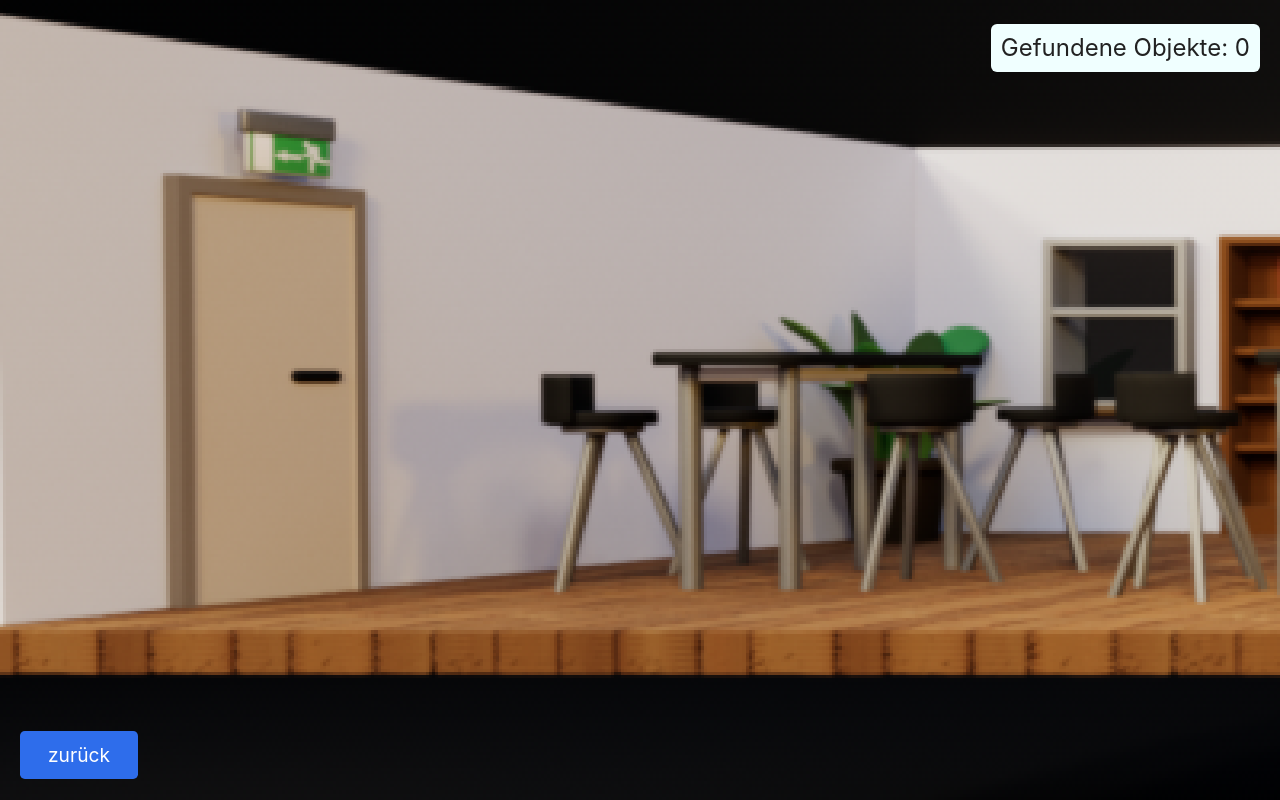
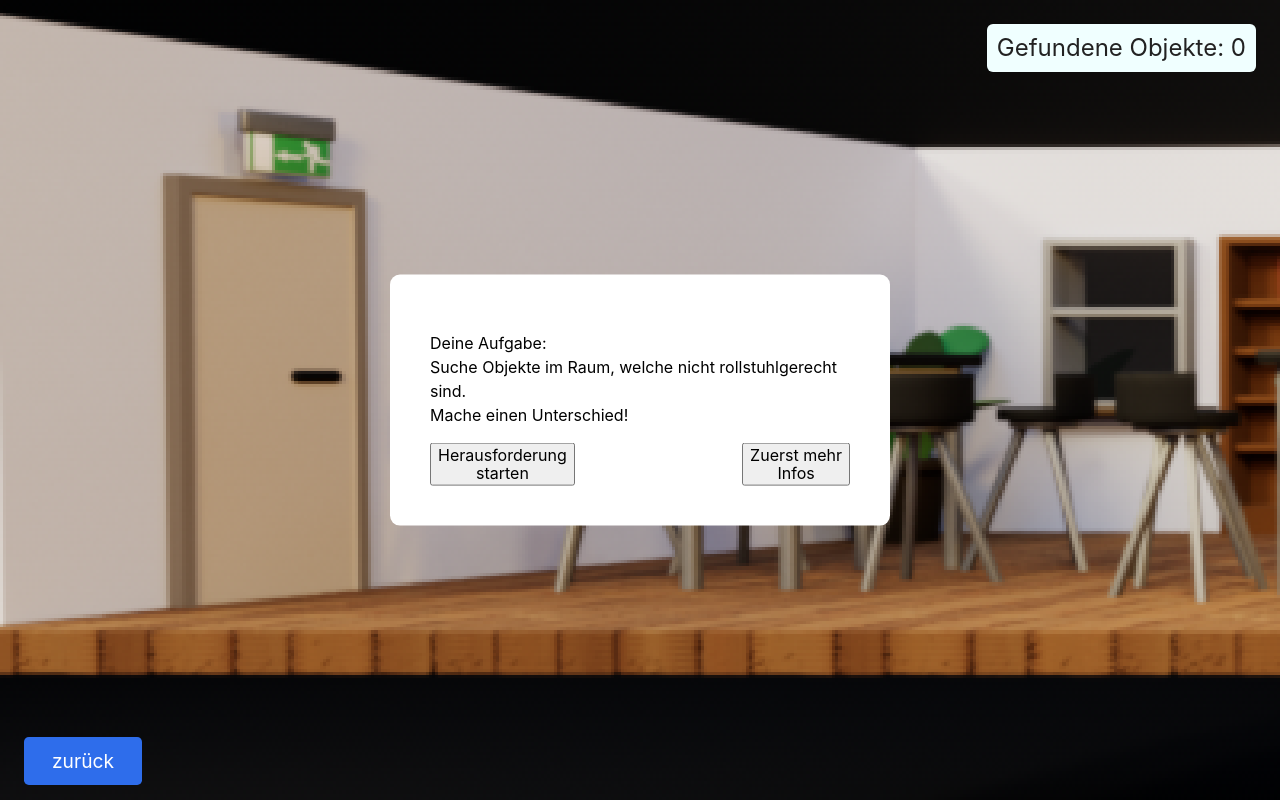
Before and after one commit to valeriebachmann/Hidden-Object-Game, a plain HTML site: page game.html in a window 1280 px wide. Drawn offline with Linux system fonts and the light colour scheme; a script that the page names is missing; a web font is replaced by a local one.

Commit message:
add PopUps in index.html und game.html

```diff
--- a/game.html
+++ b/game.html
@@ -11,14 +11,20 @@
 
 <body>
     <div class="horizontalSlider">
-        <div id="score">
-            <p id="scoreText">Gefundene Objekte: 0</p>
-        </div>
+        <span id="scoreText">Gefundene Objekte: 0</span>
         <div id="backButton">
             <a href="index.html">zurück</a>
         </div>
-        <div class="progressBar">
-            <div class="progressBarWithScore"></div>
+        <div id="popUpGameInformation">
+            <div>
+                <p>Deine Aufgabe: <br> Suche Objekte im Raum, welche nicht rollstuhlgerecht sind. <br> Mache einen
+                    Unterschied!</p>
+                <div id="popUpGameInformationButtons">
+                    <button id="acceptChallengeButton" type="button" onclick="hidePopup()">Herausforderung<br>
+                        starten</button>
+                    <button id="moreInfoButton" type="button" onclick="">Zuerst mehr <br>Infos</button>
+                </div>
+            </div>
         </div>
         <img src="img/panoramicPic.png" usemap="#imageMap">
         <map name="imageMap">
--- a/script.js
+++ b/scriptGame.js
@@ -1,4 +1,5 @@
 const popUp = document.getElementById("popUp");
+const popUpGameInformation = document.getElementById("popUpGameInformation");
 let score = 0;
 let clicked = false;
 const clickedIds = [];
@@ -19,7 +20,8 @@ function showPopup(popupId) {
 }
 
 function hidePopup() {
-    popUp.style.display = "none"
+    popUp.style.display = "none";
+    popUpGameInformation.style.display = "none"
 }
 
 //Inkrementiert Score, wenn das Objekt noch nicht geklickt wurde
--- a/style.css
+++ b/style.css
@@ -88,6 +88,10 @@ h6 {
     /* z.B. 18px bei einer Basisgrösse von 16px */
 }
 
+:root {
+    --spacing: 1.5rem;
+}
+
 html,
 body {
     height: 100%;
@@ -115,7 +119,29 @@ img {
     padding: 6px 10px;
     border-radius: 0.25em;
     position: fixed;
-    right: 20px;
+    top: var(--spacing);
+    right: var(--spacing);
+}
+
+/* Pop Up, wenn das Game gestartet wird */
+#popUpGameInformation {
+    position: fixed;
+    left: 50%;
+    top: 50%;
+    transform: translate(-50%, -50%);
+    width: 90%;
+    max-width: 500px;
+}
+
+#popUpGameInformation>div {
+    background-color: #fff;
+    border-radius: 10px;
+    padding: 40px;
+}
+
+#popUpGameInformationButtons {
+    display: flex;
+    justify-content: space-between;
 }
 
 /*  Pop Up, wenn auf ein klickbares Objekt geklickt wird */
@@ -165,8 +191,8 @@ img {
 
 #backButton {
     position: fixed;
-    left: 20px;
-    bottom: 30px;
+    left: var(--spacing);
+    bottom: var(--spacing);
 }
 
 #backButton a {
@@ -189,19 +215,20 @@ img {
 }
 
 #popUpStartExplanation {
+    position: fixed;
     display: flex;
     flex-direction: column;
     justify-content: center;
     align-items: center;
     background-color: #fff;
-    margin: 30px;
     padding: 20px;
+    left: 50%;
+    top: 50%;
+    transform: translate(-50%, -50%);
     border-radius: 10px;
 }
 
-#popUpStartExplanation button {
-    width: 50px;
-}
+#popUpStartExplanation button {}
 
 .buildingExample a {
     background-color: #7b839f;
@@ -214,6 +241,7 @@ img {
     display: flex;
     justify-content: space-around;
     align-items: flex-end;
+    width: 100%;
 }
 
 .buttonWrapper a {
```
Also changed, not shown: index.html (+7 -6 lines), scriptIndex.js (added, +11 -0 lines).
